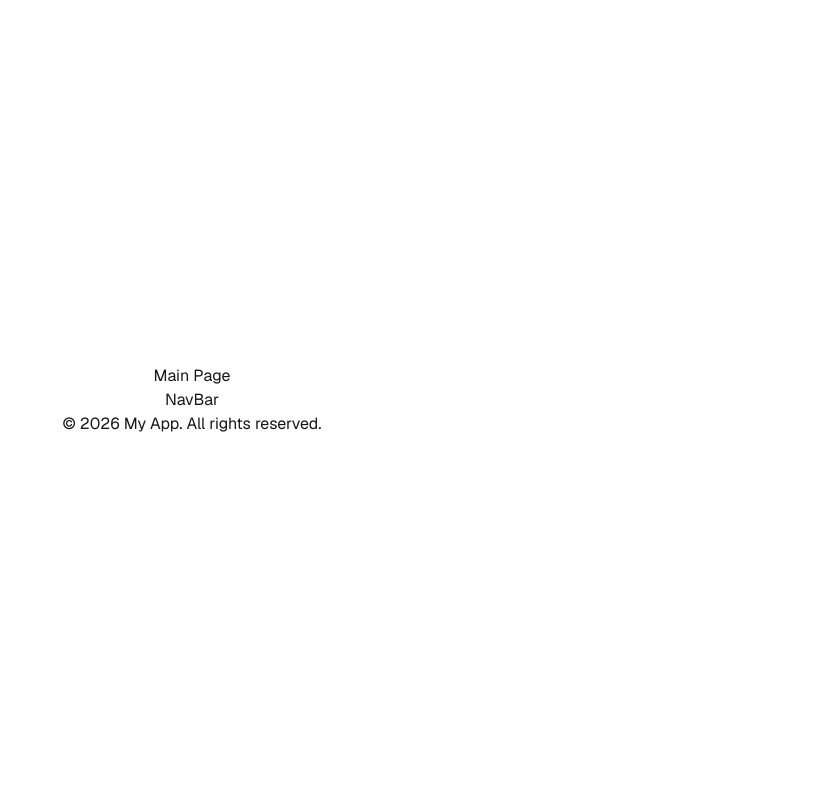
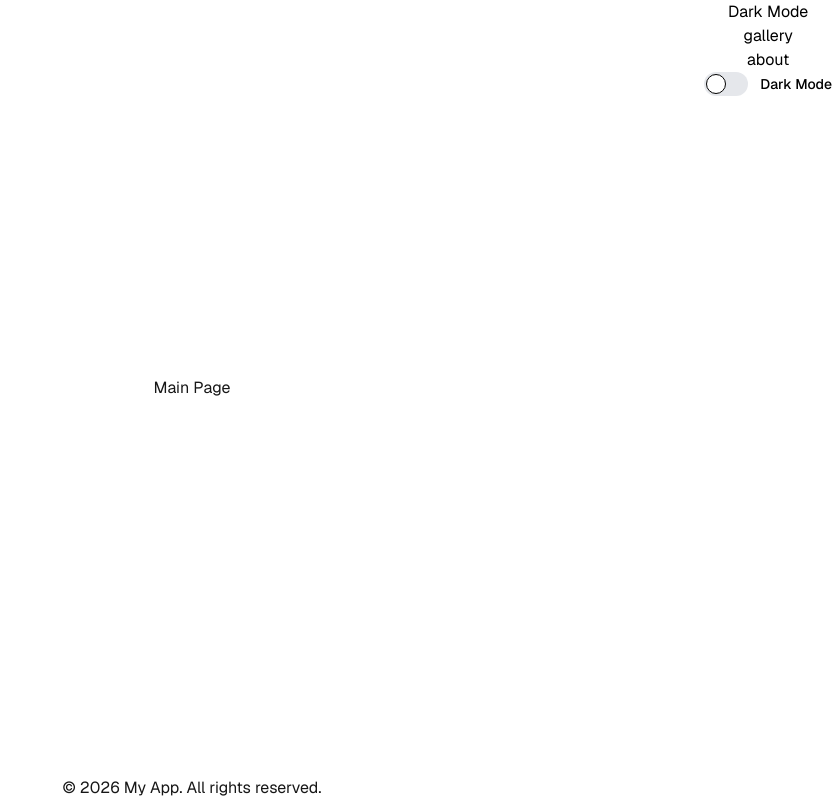
Before and after one commit to dynamic-user054/art-portfolio, a Next.js app: page / in a window 1280 px wide. Shown: the whole page, without its empty margins (448-1280 px from the left). Built offline with nearby package versions, Linux system fonts and the light colour scheme.

Commit message:
Frontend Development

```diff
--- a/app/about/page.tsx
+++ b/app/about/page.tsx
@@ -4,3 +4,4 @@ export const about = () => {
     <div>about</div>
   )
 }
+export default about;
--- a/app/gallery/page.tsx
+++ b/app/gallery/page.tsx
@@ -1,6 +1,19 @@
 
 export const gallery = () => {
+
+
+  const photos =["https://imgs.search.brave.com/l4cjMLhZH2M1CGlpApdMbD0cwFwD5OB_wPwpy68MPnM/rs:fit:860:0:0:0/g:ce/aHR0cHM6Ly90aHVt/YnMuZHJlYW1zdGlt/ZS5jb20vYi9iZWF1/dGlmdWwtbmF0dXJl/LXBob3RvLTQxOTYx/MDA0NS5qcGc"];
   return (
-    <div>gallery</div>
-  )
+    <div className="flex flex col">
+    <div>Gallery</div>
+    <div className="flex flex-col justify-evenly">
+      {photos.map((photo ,i)=>(
+        <div key={i}  className="p-10">
+          <img src={photo}/>
+        </div>
+      ))}
+      </div>
+      </div>
+  );
 }
+export default gallery;
--- a/app/layout.tsx
+++ b/app/layout.tsx
@@ -13,8 +13,8 @@ const geistMono = Geist_Mono({
 });
 
 export const metadata: Metadata = {
-  title: "Create Next App",
-  description: "Generated by create next app",
+  title: "Portfolio",
+  description: "Made by Prabhat Singh",
 };
 
 export default function RootLayout({
--- a/app/page.tsx
+++ b/app/page.tsx
@@ -4,9 +4,11 @@ import Image from "next/image";
 
 export default function Home() {
   return (
-    <div className="flex flex-col flex-1 items-center justify-center   font-sans">
-      <p>Main Page</p>
+    <div className="flex flex-col flex-1 items-center justify-center font-sans">
       <NavBar/>
+      <div className="flex-1 flex flex-col items-center justify-center font-sans">
+        <p>Main Page</p>
+      </div>
       <Footer/>
     </div>
 
--- a/components/Footer.tsx
+++ b/components/Footer.tsx
@@ -2,7 +2,7 @@
 export const Footer = () => {
   return (
     <div>
-        <div className="bg-red color-white">&copy; {new Date().getFullYear()} My App. All rights reserved.</div>
+        <div className="bg-red color-white w-full">&copy; {new Date().getFullYear()} My App. All rights reserved.</div>
 
     </div>
   )
--- a/components/NavBar.tsx
+++ b/components/NavBar.tsx
@@ -1,6 +1,18 @@
 
 export const NavBar = () => {
   return (
-    <div>NavBar</div>
+    <div className="bg-white text-black fixed right-0 top-0 h-full flex flex-col ">
+      <button>Dark Mode</button>
+      <button>gallery</button>
+      <button>about</button>
+      <label className="relative inline-flex items-center cursor-pointer">
+        <input type="checkbox" className="sr-only peer" />
+
+        <div className="w-11 h-6 bg-gray-200 peer-focus:outline-none peer-focus:ring-4 peer-focus:ring-blue-300 dark:peer-focus:ring-blue-800 rounded-full peer dark:bg-gray-700 peer-checked:bg-blue-600 transition-colors after:content-[''] after:absolute after:top-[2px] after:left-[2px] after:bg-white after:border after:rounded-full after:h-5 after:w-5 after:transition-all peer-checked:after:translate-x-full peer-checked:after:border-white dark:after:border-gray-600"></div>
+
+        <span className="ml-3 text-sm font-medium text-black ">Dark Mode</span>
+      </label>
+
+    </div>
   )
 }
--- a/package.json
+++ b/package.json
@@ -9,6 +9,7 @@
     "lint": "eslint"
   },
   "dependencies": {
+    "@supabase/supabase-js": "^2.105.1",
     "next": "16.2.2",
     "react": "19.2.4",
     "react-dom": "19.2.4"
```
Also changed, not shown: 1 other file (tests, documents, lock files or other folders).
